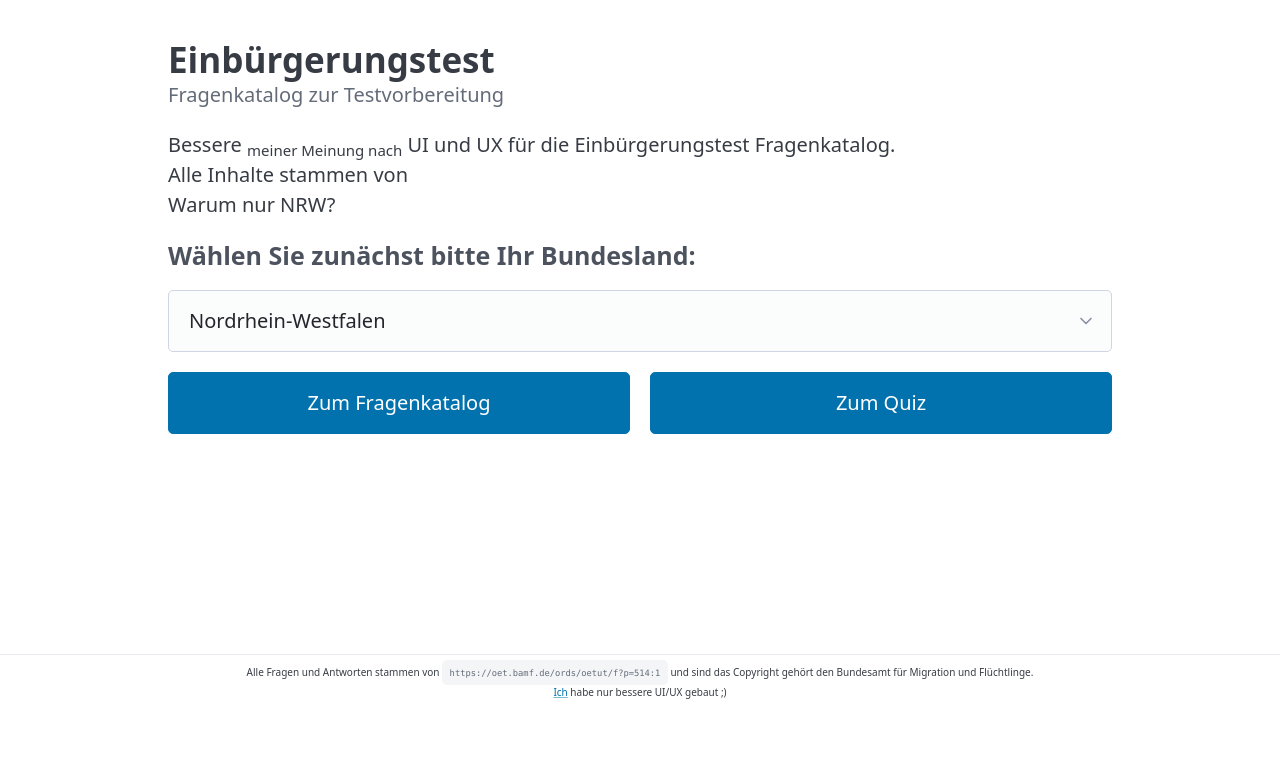
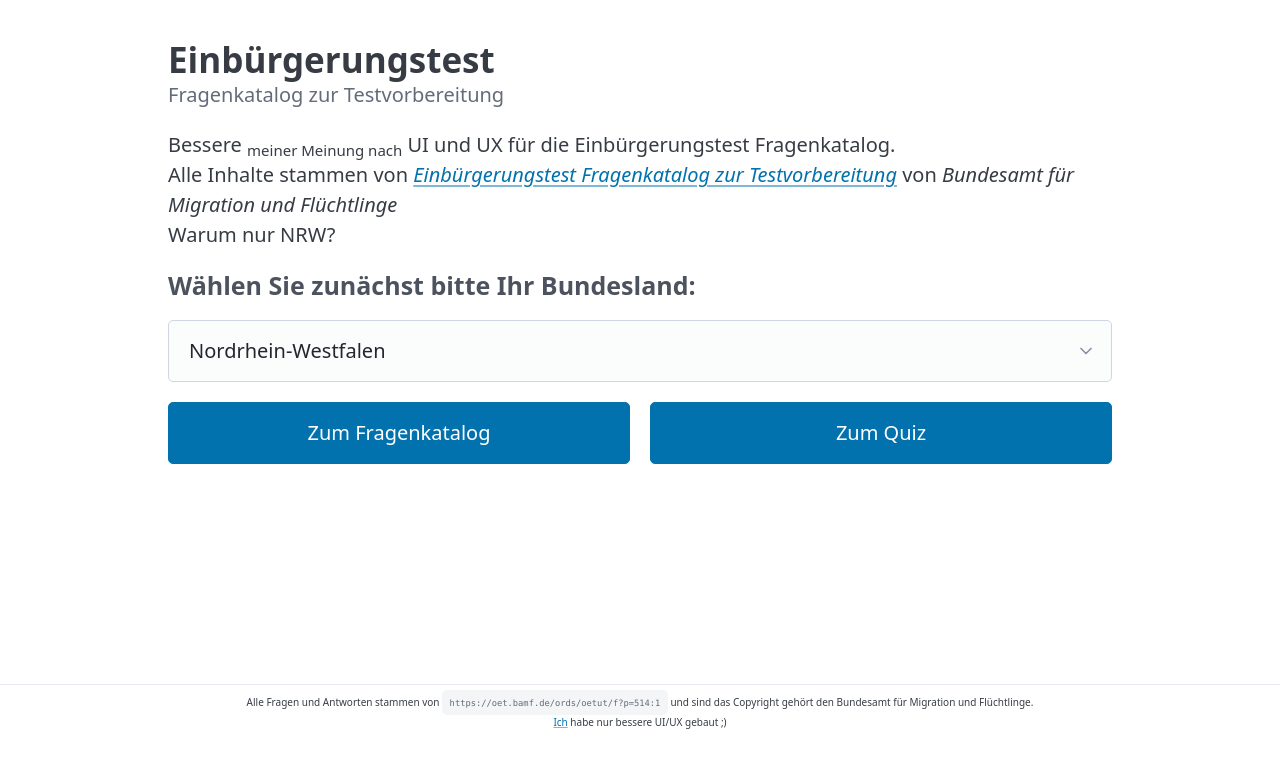
Before and after one commit to mastermakrela/einbuergerungs_test, a SvelteKit app in the folder einbuergerungs_test/: page / in a window 1280 px wide. Shown: the top 768 px of the page. Built offline with nearby package versions, Linux system fonts and the light colour scheme.

Commit message:
spelling and lint fixes

```diff
--- a/einbuergerungs_test/src/routes/+page.svelte
+++ b/einbuergerungs_test/src/routes/+page.svelte
@@ -21,7 +21,11 @@
 <p>
 	Bessere <sub>meiner Meinung nach</sub> UI und UX für die Einbürgerungstest Fragenkatalog.
 	<br />
-	Alle Inhalte stammen von <a href="https://oet.bamf.de/ords/oetut/f?p=514:1"></a>
+	Alle Inhalte stammen von
+	<a href="https://oet.bamf.de/ords/oetut/f?p=514:1">
+		<em>Einbürgerungstest Fragenkatalog zur Testvorbereitung</em>
+	</a>
+	von <em>Bundesamt für Migration und Flüchtlinge</em>
 	<br />
 	Warum nur NRW?
 </p>
--- a/einbuergerungs_test/src/routes/fragen/[bundesland]/[question_id]/+page.svelte
+++ b/einbuergerungs_test/src/routes/fragen/[bundesland]/[question_id]/+page.svelte
@@ -57,6 +57,7 @@
 			<div
 				style="display: grid; grid-template-columns: min-content 1fr min-content; gap: 0.5rem; align-items: center; margin-bottom: 0.5rem;"
 			>
+				<!-- svelte-ignore a11y_role_supports_aria_props_implicit -->
 				<input
 					type="radio"
 					name="answer"
```
Also changed, not shown: einbuergerungs_test/src/lib/nrw_questions.json.
